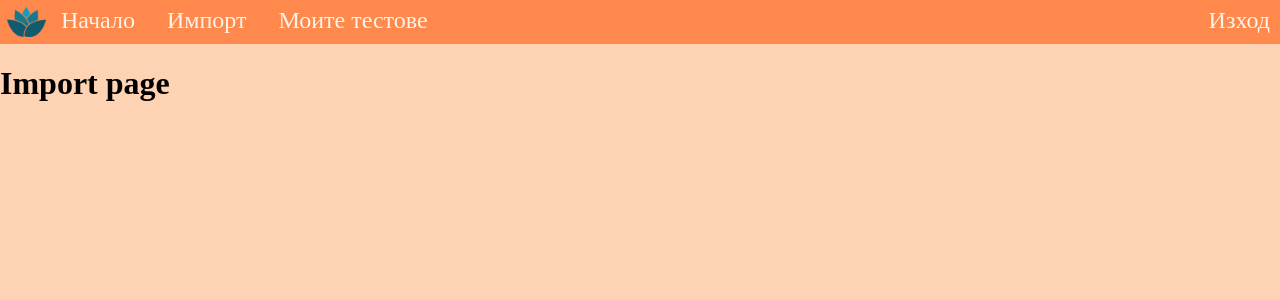
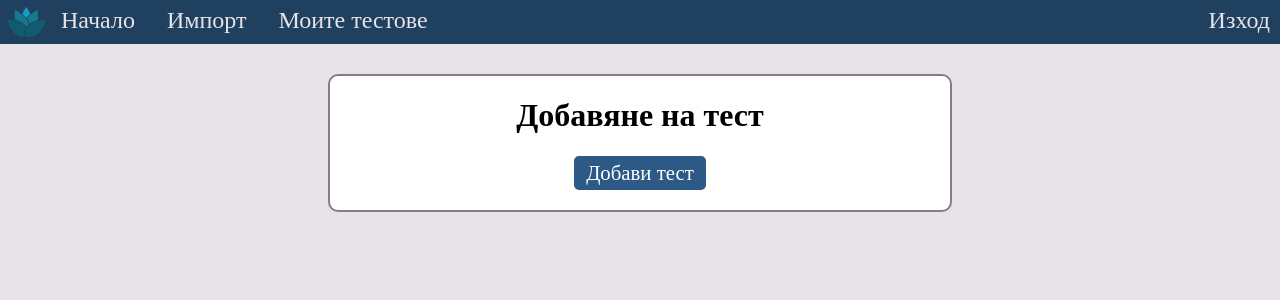
Before and after one commit to allexks/PROJECT, a PHP site: page /import in a window 1280 px wide. Shown: the top 300 px of the page. Run offline with PHP 8.4, Linux system fonts and the light colour scheme.

Commit message:
Import page added and fixed site colors.

```diff
--- a/css/main.css
+++ b/css/main.css
@@ -1,10 +1,11 @@
 body {
 	margin: 0;
-    background-color: #FED3B3;
+    background-color: #e7e3e8;
 }
 
 #container {
-    background-color: #FBECE3;
+    /*background-color: #FBECE3;*/
+    background-color: #ffffff;
     max-width: 600px;
     margin: 30px auto;
     padding: 0px 10px 20px;
@@ -51,26 +52,22 @@ body {
 
 .navbar {
 	overflow: hidden;
-	background-color: #ff884d;
+	/*background-color: #ff884d;*/
+	background-color: #204060;
 	padding: 7px;
 	width: 100%;
 }
 
 .navbar a {
 	margin: 0px 17px 0px 15px;
-	color: #fdf4e7;
+	color: #e7e3e8;
 	font-size: 1.5rem;
 	text-align: center;
 	text-decoration: none;
 }
 
-.navbar a:active {
-	color: #ffccb3;
-	text-shadow: 2px 2px orange;
-}
-
 .navbar a:hover {
-	color: #ffccb3;
+	color: #B4A7B7;
 }
 
 .navbar a:focus {
@@ -89,3 +86,29 @@ body {
 .position-right {
 	float: right;
 }
+
+input[type="file"] {
+	display: none;
+}
+
+.align-form-content {
+    text-align: center;
+}
+
+.custom-input-file {
+	display: inline-block;
+	padding: 3px 10px;
+	font-size: 1.3rem;
+	color: #ffffff;
+	background-color: #2d5986;
+	border: 2px solid #2d5986;
+	border-radius: 5px;
+	cursor: pointer;
+}
+
+.custom-input-file:hover {
+	color: #ffffff;
+	background-color: #204060;
+	border-color: #204060;
+	cursor: pointer;
+}
--- a/templates/main/import.html
+++ b/templates/main/import.html
@@ -7,6 +7,25 @@
     </head>
     <body>
     	<?php include "navbar-inc.php" ?>
-        <h1>Import page</h1>
+
+    	<div id="container">
+    		<h1>Добавяне на тест</h1>
+    		<form name="SubmitForm" action="import-csv.php" method="POST" class="align-form-content">
+    			<label for="file-upload" class="custom-input-file">
+    				Добави тест
+    			</label>
+    			<input onchange="AutoSubmit();" id="file-upload" name="file-upload" type="file" />
+    		</form>
+    	</div>
+
+		<script type="text/javascript">
+			function AutoSubmit() {
+				val = document.getElementById("file-upload").value;
+
+				if (val) {
+					document.SubmitForm.submit();
+				}
+			}
+		</script>
     </body>
 </html>
```
Also changed, not shown: import-csv.php (added, +7 -0 lines), php.php (deleted, +0 -7 lines).
